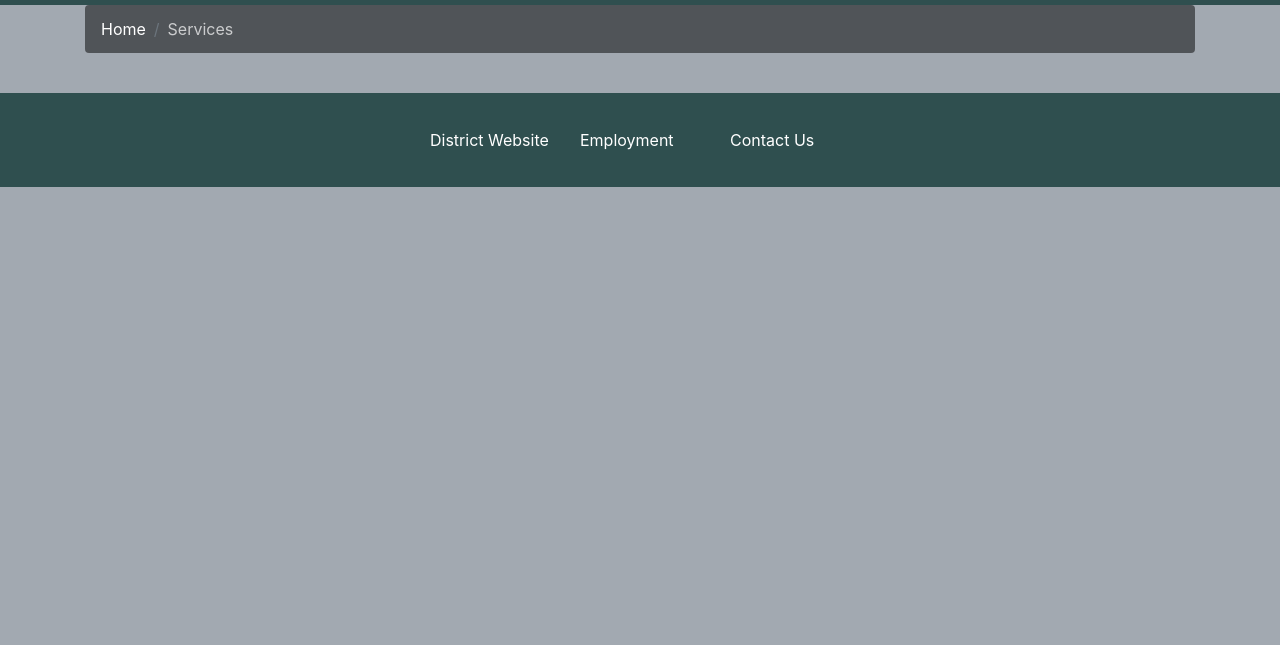
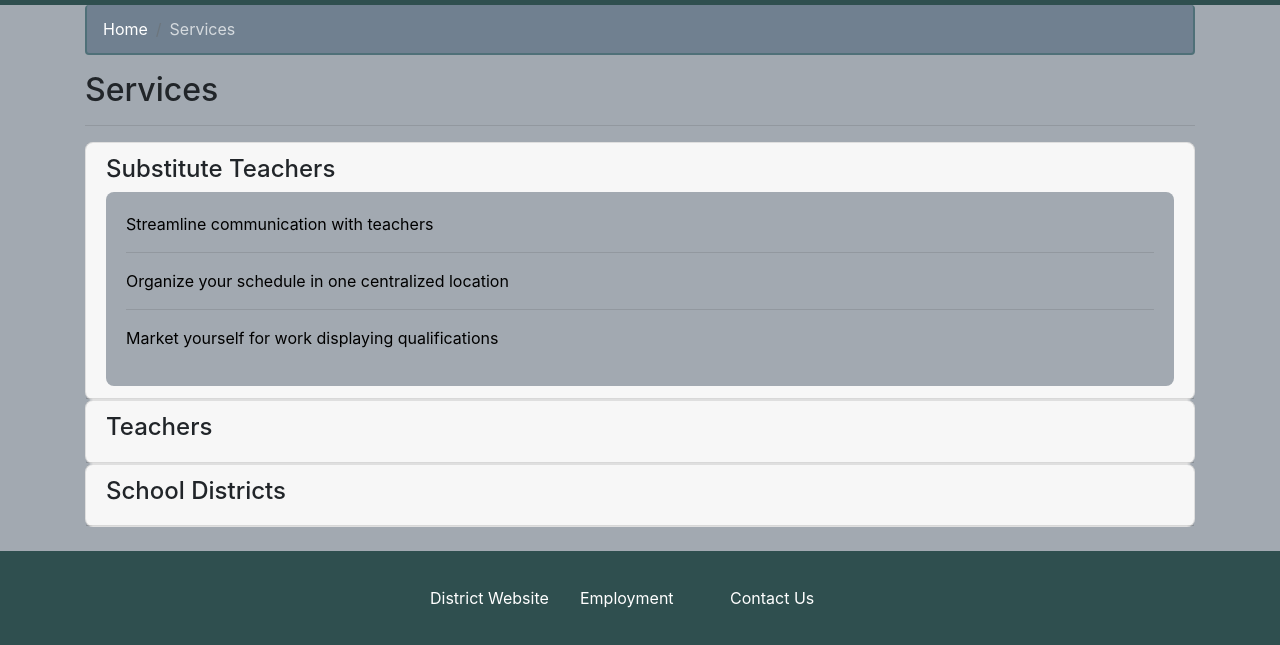
Before and after one commit to ZacharyBallard/S.T.A.G., a website: page services.html in a window 1280 px wide. Shown: the part 233-878 px from the top of the page. Before the commit the page ends 800 px from the top, so only its background shows below. Drawn offline with nearby package versions, Linux system fonts and the light colour scheme; a web font is replaced by a local one.

Commit message:
services

```diff
--- a/css/styles.scss
+++ b/css/styles.scss
@@ -64,8 +64,11 @@ a, a:hover {
 
 // breadcrumbs
 .breadcrumb{
-    background-color: $color-black-transparent;
+    background-color: $color-primary;
     color: white;
+    border-right: solid 2px $color-secondary-transparent;
+    border-left: solid 2px $color-secondary-transparent;
+    border-bottom: solid 2px $color-secondary-transparent;
 
     .active {
         color: rgba(255, 255, 255, 0.705);
@@ -107,14 +110,14 @@ a, a:hover {
     }
 }
 
-// cards
+// index.cards
 
-.card {
+.index-card {
     border-radius: 10px;
     border: solid $color-secondary;
 }
 
-.card-title{
+.index-cardTitle{
     text-align: center;
     padding: 10px;
     background-color: $color-black-transparent;
@@ -188,3 +191,15 @@ a, a:hover {
     padding: 20px;
     color: white;
 }
+
+// services
+
+.servicesCard{
+    border-radius: 8px;
+
+    .card-body {
+        background-color: $color-tertiary;
+        border-radius: 8px;
+        color: black;
+    }
+}
--- a/services.html
+++ b/services.html
@@ -90,8 +90,7 @@
             </div>
         </div>
     </nav>
-
-        <!-- breadcrumbs -->
+<!-- breadcrumbs -->
     <div class="container">
         <div class="row">
             <div class="col">
@@ -102,6 +101,72 @@
             </div>
         </div>
 
+    </div>
+
+<!-- services accordion -->
+    <div class="container">
+        <div class="row">
+            <div class= "col-12 row-content">
+                <h2>Services</h2>
+                <hr/>
+                <div id="accordion">
+                    <div class="card servicesCard">
+                        <div role="tab" class="card-header">
+                            <h4>
+                                <a data-toggle="collapse" data-target="#subAccordion">
+                                    Substitute Teachers
+                                </a>
+                            </h4>
+                            <div class="collapse show" id="subAccordion" data-parent="#accordion">
+                                <div class="card-body">
+                                    <p>Streamline communication with teachers</p>
+                                    <hr/>
+                                    <p>Organize your schedule in one centralized location</p>
+                                    <hr/>
+                                    <p>Market yourself for work displaying qualifications</p>
+                                </div>
+                            </div>
+                        </div>
+                    </div>
+                    <div class="card servicesCard">
+                        <div role="tab" class="card-header">
+                            <h4>
+                                <a class="collapsed" data-toggle="collapse" data-target="#teacherAccordion">
+                                    Teachers
+                                </a>
+                            </h4>
+                            <div class="collapse" id="teacherAccordion" data-parent="#accordion">
+                                <div class="card-body">
+                                    <p>Streamline communication with substitute teachers</p>
+                                    <hr/>
+                                    <p>Have access to all substitutes available in your district located on one platform</p>
+                                    <hr/>
+                                    <p>Request substitute teachers based on qualifications</p>
+                                </div>
+                            </div>
+                        </div>
+                    </div>
+                    <div class="card servicesCard">
+                        <div role="tab" class="card-header">
+                            <h4>
+                                <a class="collapsed" data-toggle="collapse" data-target="#districtAccordion">
+                                    School Districts
+                                </a>
+                            </h4>
+                            <div class="collapse" id="districtAccordion" data-parent="#accordion">
+                                <div class="card-body">
+                                    <p>Give your teachers and substitute teachers the tool they need to streamline logistics</p>
+                                    <hr/>
+                                    <p>Remove the need for administration to aid in coordinating substitute placement for teachers</p>
+                                    <hr/>
+                                    <p>Increase teacher and substitute retention by making sure they have the tools they need to take days off or find work</p>
+                                </div>
+                            </div>
+                        </div>
+                    </div>
+                </div>
+            </div>
+        </div>
     </div>
 
 <!-- footer -->
```
Also changed, not shown: about.html (+1 -1 lines), contact.html (+1 -1 lines), index.html (+4 -4 lines), css/styles.css.
